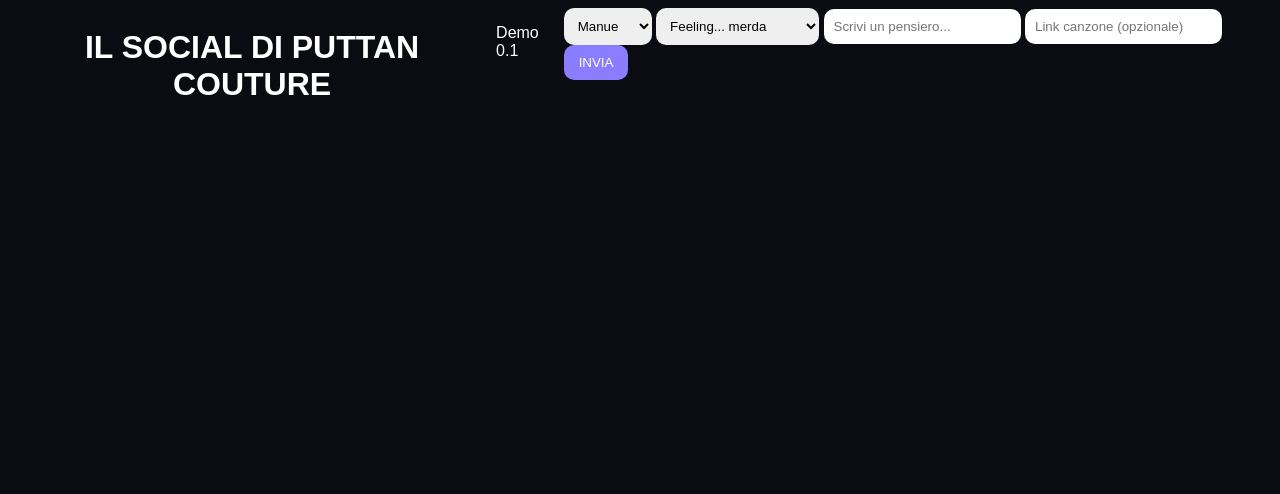
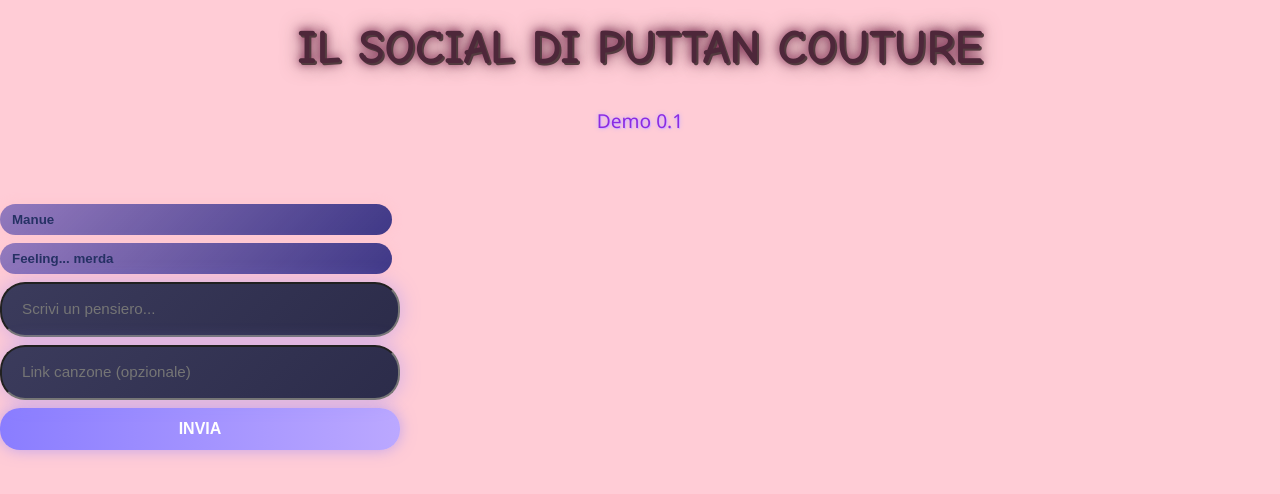
Before and after one commit to wiaxlejpg/PCSocial, a plain HTML site: page index.html in a window 1280 px wide. Drawn offline with nearby package versions, Linux system fonts and the light colour scheme; no server answers.

Commit message:
Update style.css

```diff
--- a/style.css
+++ b/style.css
@@ -1,101 +1,202 @@
-body{
-    background:#0b0b12;
-    color:white;
-    font-family:sans-serif;
-    display:flex;
-    justify-content:center;
+/* H1 principale */
+h1 {
+    font-family: 'Comic Sans MS', cursive, sans-serif; /* super playful */
+    font-size: 3rem;
+    text-align: center;
+    color: #4e273a; /* rosa acceso */
+    text-shadow:
+      2px 2px #533b3f,   /* shadow rosa tenue */
+      0 0 10px hsl(330, 74%, 25%),  /* glow neon */
+      0 0 20px #5f4347;  /* glow extra */
+    margin-top: 20px;
   }
 
-   .container{
-    width:500px;
-    margin-top:40px;
+  /* Paragrafo sotto */
+  p {
+    font-family: 'Segoe UI', sans-serif;
+    font-size: 1.2rem;
+    text-align: center;
+    color: #8a2be2; /* viola neon */
+    text-shadow:
+      1px 1px #d9b3ff,
+      0 0 5px #bba8ff;
+    margin-top: 10px;
   }
 
-   h1{
-    text-align:center;
+/* BODY */
+body::before {
+    content: "";
+  position: fixed;
+  top:0; left:0; right:0; bottom:0;
+  background: rgba(255, 204, 213, 0.2); /* overlay leggero rosa */
+  z-index: -1;
+  }
+body {
+    background-color: #ffccd5; /* rosa tenue */
+    background-size: cover;
+    background-position: center;
+    margin: 0;
+    font-family: 'Segoe UI', sans-serif;
      }
 
-   .composer{
-    display:flex;
-    gap:10px;
-    margin-bottom:20px;
+  /* CONTAINER */
+  #container {
+    width: 400px;
+    max-width: 90%;
+    display: flex;
+    flex-direction: column;
+    gap: 20px;
+    margin-top: 50px;
   }
 
-   input{
-    flex:1;
-    padding:10px;
-    border-radius:10px;
-    border:none;
+  /* FEED */
+  #feed {
+    display: flex;
+    flex-direction: column;
+    gap: 15px;
+    max-height: 450px;
+    overflow-y: auto;
+    padding-right: 10px;
   }
 
-   button{
-    padding:10px 15px;
-    border:none;
-    border-radius:10px;
-    background:#8a7dff;
-    color:white;
+  /* POST */
+  .post {
+    background: linear-gradient(135deg, #3b3b5c, #2c2c4a);
+    padding: 15px 20px;
+    border-radius: 25px;
+    box-shadow: 0 0 20px #8a7dff66;
+    animation: bubblePop 0.3s ease;
+    position: relative;
+    font-size: 0.95rem;
+    line-height: 1.3rem;
   }
 
-   .post{
-    background:#1c1c25;
-    padding:15px;
-    border-radius:15px;
-    margin-bottom:10px;
-    box-shadow:0 0 10px #8a7dff55;
-    animation:pop 0.3s ease;
+  /* POST AUTORE */
+  .post-author {
+    font-weight: bold;
+    margin-bottom: 5px;
+    text-shadow: 0 0 5px #5d50b1aa;
   }
 
-   select{
-    padding:10px;
-    border-radius:10px;
-    border:none;
+  /* COMPOSER */
+  #composer {
+    display: flex;
+    flex-direction: column;
+    gap: 8px;
   }
 
-   .post-author{
-    font-weight:bold;
-    margin-bottom:5px;
-    color:#8a7dff;
+  /* stile base per dropdown bubble */
+#composer select {
+    appearance: none;         /* rimuove stile di default */
+    -webkit-appearance: none;
+    -moz-appearance: none;
+    padding: 8px 12px;
+    margin-right: 8px;
+    border: none;
+    border-radius: 20px;
+    background: linear-gradient(135deg, #5d50b1aa, #3f3886); /* rosa tenue gradient */
+    color: #263164;
+    font-weight: bold;
+    cursor: pointer;
+    box-shadow: 0 0 12px #ffb6c155;
+    transition: 0.2s;
   }
 
-   .post-text{
-    font-size:15px;
+  /* glow al passaggio del mouse */
+  #composer select:hover {
+    transform: scale(1.05);
+    box-shadow: 0 0 20px #ffb6c188;
   }
 
-   .post{
-    background:#1c1c25;
-    padding:15px;
-    border-radius:15px;
-    margin-bottom:10px;
-    animation:pop 0.3s ease;
+  /* freccetta personalizzata */
+  #composer select::-ms-expand {
+    display: none; /* nasconde la freccia default su IE */
   }
 
-   @keyframes pop{
-    from{
-     opacity:0;
-     transform:translateY(10px);
-    }
-    to{
-     opacity:1;
-     transform:translateY(0);
-    }
+  /* opzionale: focus glow */
+  #composer select:focus {
+    outline: none;
+    box-shadow: 0 0 25px #ffb6c1aa;
   }
 
-   .floating{
-    position:fixed;
-    right:20px;
-    bottom:20px;
-    background:#8a7dff;
-    padding:12px;
-    border-radius:15px;
-    animation:float 4s forwards;
+  #composer input {
+    background: linear-gradient(135deg, #3b3b5c, #2c2c4a);
+    padding: 15px 20px;
+    border-radius: 25px;
+    box-shadow: 0 0 20px #8a7dff66;
+    animation: bubblePop 0.3s ease;
+    position: relative;
+    font-size: 0.95rem;
+    line-height: 1.3rem;
   }
 
-   @keyframes float{
-    from{
-     opacity:0;
-     transform:translateY(20px);
+  #composer input:focus {
+    box-shadow: 0 0 15px #8a7dff88 inset;
   }
-    to{
-     opacity:1;
+
+  /* BUTTON */
+  #composer button {
+    padding: 12px;
+    border-radius: 20px;
+    border: none;
+    background: linear-gradient(90deg,#8a7dff,#bba8ff);
+    color: white;
+    font-weight: bold;
+    font-size: 1rem;
+    cursor: pointer;
+    transition: 0.3s;
+    box-shadow: 0 0 15px #8a7dff88;
   }
+
+  #composer button:hover {
+    background: linear-gradient(90deg,#bba8ff,#8a7dff);
+    box-shadow: 0 0 25px #bba8ffaa;
   }
+
+  /* ANIMAZIONE BUBBLE */
+  @keyframes bubblePop {
+    0% { transform: scale(0.7) translateY(20px); opacity: 0; }
+    70% { transform: scale(1.05) translateY(0); opacity: 1; }
+    100% { transform: scale(1) translateY(0); }
+  }
+
+  /* SCROLLBAR PERSONALIZZATA */
+  #feed::-webkit-scrollbar {
+    width: 8px;
+  }
+
+  #feed::-webkit-scrollbar-track {
+    background: #1b1b30;
+  }
+
+  #feed::-webkit-scrollbar-thumb {
+    background: #8a7dff88;
+    border-radius: 10px;
+  }
+
+  /* OPTIONAL: COLORI GLOW PER MOOD */
+  .post[data-mood="❤️"] { box-shadow: 0 0 20px #ff4d4d88; }
+  .post[data-mood="😎"] { box-shadow: 0 0 20px #4dffb888; }
+  .post[data-mood="🔥"] { box-shadow: 0 0 20px #ffb84d88; }
+  .post[data-mood="😢"] { box-shadow: 0 0 20px #4db8ff88; }
+
+  .song-bubble {
+    background: linear-gradient(135deg,#3b3b5c,#2c2c4a);
+    padding: 8px 12px;
+    border-radius: 20px;
+    box-shadow: 0 0 12px #8a7dff55;
+    display: inline-block;
+    margin-top: 5px;
+    transition: 0.2s;
+  }
+
+  .song-bubble a {
+    color: #fff;
+    text-decoration: none;
+    font-weight: bold;
+  }
+
+  .song-bubble:hover {
+    transform: scale(1.05);
+    box-shadow: 0 0 20px #bba8ff88;
+  }
```
Lines whose indentation alone changed are shown as unchanged.
